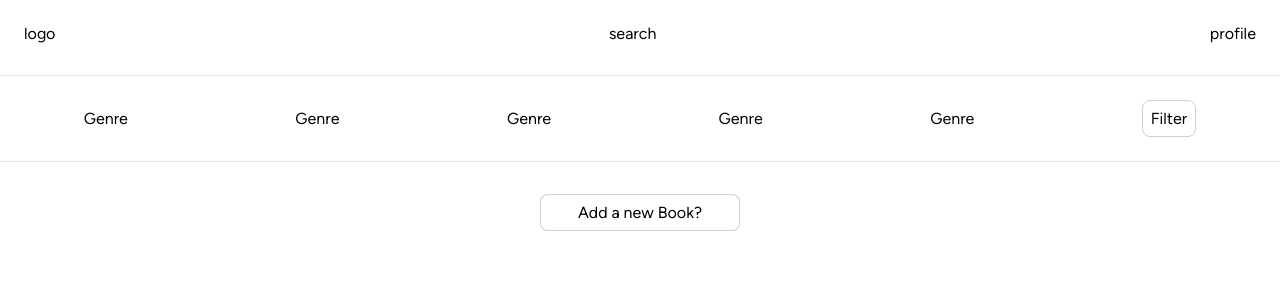
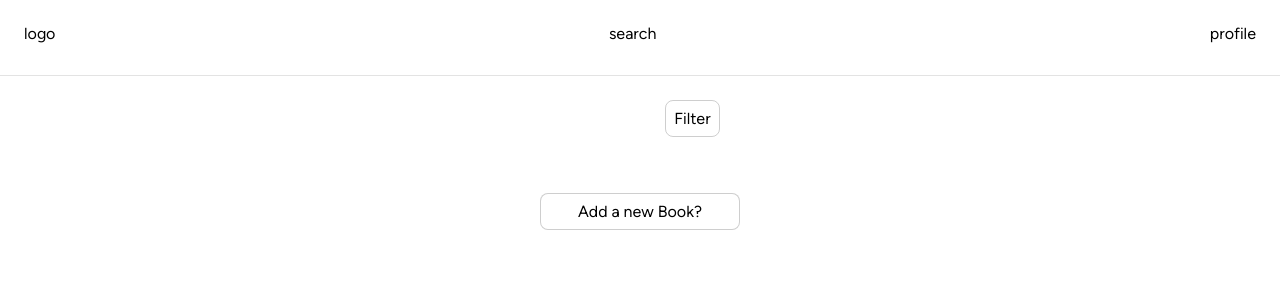
Before and after one commit to paula-zeman/book-app, a React (Create React App) app: page / in a window 1280 px wide. Shown: the top 300 px of the page. Built offline with nearby package versions, Linux system fonts and the light colour scheme.

Commit message:
genrelist for subheader implemented

```diff
--- a/package.json
+++ b/package.json
@@ -35,5 +35,8 @@
       "last 1 firefox version",
       "last 1 safari version"
     ]
+  },
+  "devDependencies": {
+    "react-test-renderer": "^18.2.0"
   }
 }
--- a/src/App.js
+++ b/src/App.js
@@ -1,24 +1,16 @@
 import './Stylesheets/App.scss';
 import Header from './Components/Header';
-import Filter from './Components/Filter';
-import Genre from './Components/Genre';
 import MidPart from './Components/MidPart';
+// import React, {useState} from 'react';
 
 function App() {
+
   return (
     <div className="App">
       <div className='header-macro'>
       <Header></Header>
       </div>
-      <div className='sub-header-macro'>
-        <Genre />
-        <Genre />
-        <Genre />
-        <Genre />
-        <Genre />
-        <Filter />
-      </div>
-      <div className='form-macro'>
+      <div className='main-macro'>
        <MidPart></MidPart>
       </div>
     </div>
--- a/src/Components/Form.js
+++ b/src/Components/Form.js
@@ -6,7 +6,7 @@ function Form(props) {
   const [formVisibility, setFormVisibility] = useState(false);
 
   return (
-      <div class="form-with-button">
+      <div className="form-with-button">
       <button onClick={() => setFormVisibility(!formVisibility)}>Add a new Book?</button>
       {formVisibility &&
         <form action="" className="form-micro">
--- a/src/Components/Genre.js
+++ /dev/null
@@ -1,11 +0,0 @@
-// import '../Stylesheets/Genres.css';
-
-function Genre() {
-  return (
-  <div className="genre-micro">
-    Genre
-  </div>
-  );
-}
-
-export default Genre;
--- /dev/null
+++ b/src/Components/GenreList.js
@@ -0,0 +1,16 @@
+// import '../Stylesheets/Genres.css';
+
+function GenreList(props) {
+
+  return (
+  <div className="genre-micro">
+    {props.genreList.map(genre => {
+      return (
+        <div className="genre-card">{genre}</div>
+        )
+    })}
+  </div>
+  );
+}
+
+export default GenreList;
--- a/src/Components/MidPart.js
+++ b/src/Components/MidPart.js
@@ -1,6 +1,9 @@
 import Form from './Form';
 import CardList from './CardList';
+import GenreList from './GenreList';
+import Filter from './Filter';
 import React, {useState} from 'react';
+import '../Stylesheets/MidPart.scss'
 
 function MidPart () {
 
@@ -9,12 +12,12 @@ function MidPart () {
   const [newAuthor, setNewAuthor] = useState('');
   const [newYear, setNewYear] = useState('');
   const [newGenre, setNewGenre] = useState('');
+  const [genreList, setGenreList] = useState([]);
 
-  const updateTitle = (event) => {setNewTitle(event.target.value)};
-  const updateAuthor = (event) => {setNewAuthor(event.target.value)};
-  const updateYear = (event) => {setNewYear(event.target.value)};
-  const updateGenre = (event)=> {setNewGenre(event.target.value)};
-
+  const updateTitle = event => {setNewTitle(event.target.value)};
+  const updateAuthor = event => {setNewAuthor(event.target.value)};
+  const updateYear = event => {setNewYear(event.target.value)};
+  const updateGenre = event => {setNewGenre(event.target.value)};
 
   const updateCards = (event) => {
     event.preventDefault()
@@ -28,14 +31,22 @@ function MidPart () {
         genre: newGenre
       }, ...prevBookList]
     })
-  } else {
-    alert('Title and author are required!')
-    return false
-  }
+    } else {
+      alert('Title and author are required!')
+      return false
+    }
+
+    if (!(genreList.includes(newGenre))) {
+    setGenreList(prevGenreList => {
+      return [newGenre, ...prevGenreList]
+    })
+    }
+
     setNewTitle('');
     setNewAuthor('');
     setNewYear('');
     setNewGenre('');
+    // filterGenre(bookList);
   }
 
   const newValue = {
@@ -47,9 +58,15 @@ function MidPart () {
 
   return (
     <main className="card-micro">
+      <div className='sub-header-macro'>
+      <GenreList genreList={genreList}/>
+      <Filter />
+      </div>
+      <div className='form-macro'>
       <Form handleFormSubmit={updateCards} handleTitle={updateTitle} handleAuthor={updateAuthor}
         handleYear={updateYear} handleGenre={updateGenre} clearInputValue={newValue}>
       </Form>
+      </div>
       <div className='card-macro'>
       <CardList bookListArray={bookList}></CardList>
       </div>
--- a/src/Stylesheets/App.scss
+++ b/src/Stylesheets/App.scss
@@ -2,25 +2,9 @@ $border-thin: 1px solid rgba(0, 0, 0, 0.11);
 
 .header-macro {
   border-bottom: $border-thin;
-  /* background-color: rgba(104, 98, 98, 0.151); */
-}
-
-.sub-header-macro {
-  display: flex;
-  justify-content: space-around;
-  align-items: center;
-  padding: 24px 0px;
-  border-bottom: $border-thin;
-}
-
-.form-macro {
-  margin-top: 32px;
-  display: flex;
-  justify-content: center;
 }
 
 .main-macro {
   display: flex;
   justify-content: center;
-  margin: 32px;
 }
--- a/src/Stylesheets/Main.scss
+++ /dev/null
@@ -1,5 +0,0 @@
-.card-macro {
-  display: flex;
-  flex-flow: row wrap;
-  justify-content: center;
-}
--- /dev/null
+++ b/src/Stylesheets/MidPart.scss
@@ -0,0 +1,19 @@
+.sub-header-macro {
+  display: flex;
+  justify-content: space-around;
+  align-items: center;
+  padding: 24px 0px;
+  margin-bottom: 32px;
+}
+
+.form-macro {
+  margin: 32px;
+  display: flex;
+  justify-content: center;
+}
+
+.card-macro {
+  display: flex;
+  flex-flow: row wrap;
+  justify-content: center;
+}
--- a/src/Stylesheets/index.scss
+++ b/src/Stylesheets/index.scss
@@ -1,5 +1,3 @@
-$border-thin: 1px solid rgba(0, 0, 0, 0.11);
-
 @font-face {
   font-family: 'Figtree-Regular';
   src:  local('Figtree'), url('../fonts/Figtree/Figtree-VariableFont_wght.ttf') format('truetype');
```
Also changed, not shown: 2 other files (tests, documents, lock files or other folders).
